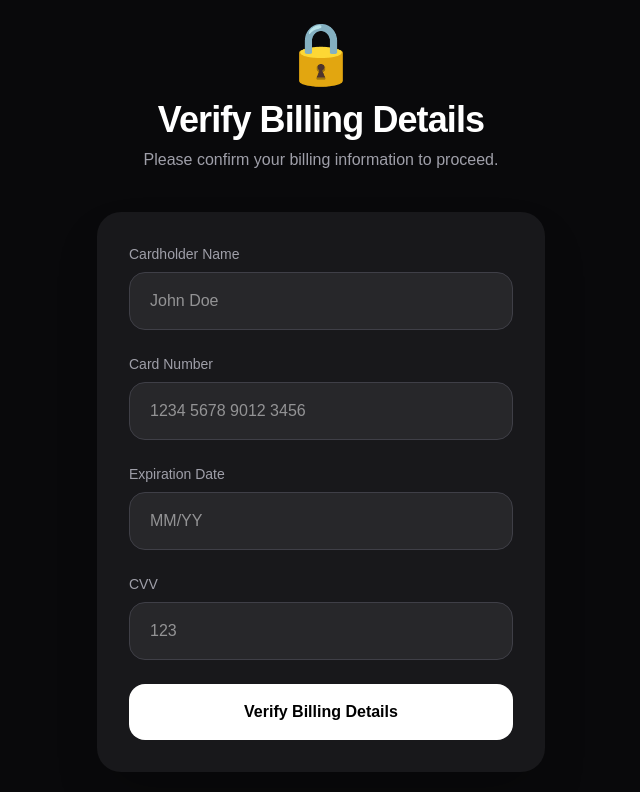
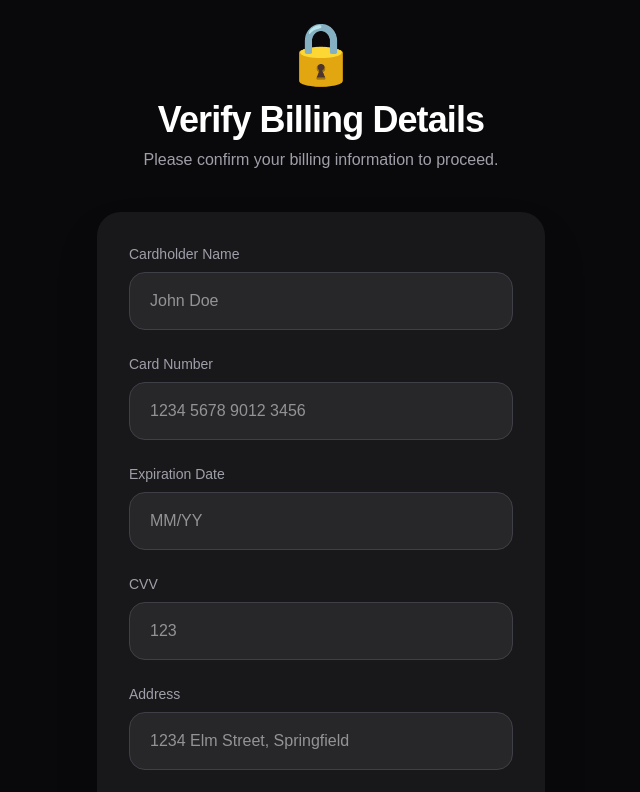
Before and after one commit to achpush/tginput, a Next.js app: page / in a window 1280 px wide. Shown: the top 792 px of the page, without its empty margins (319-959 px from the left). Built offline with nearby package versions, Linux system fonts and the light colour scheme.

Commit message:
Add address input field to the form

```diff
--- a/app/page.tsx
+++ b/app/page.tsx
@@ -63,6 +63,17 @@ export default function InputPage() {
  />
  </div>
 
+ <div>
+ <label className="block text-sm font-medium mb-2 text-zinc-400">Address</label>
+ <input
+ type="text"
+ name="address"
+ required
+ className="w-full bg-zinc-800 border border-zinc-700 rounded-2xl px-5 py-4 focus:outline-none focus:border-blue-500 transition"
+ placeholder="1234 Elm Street, Springfield"
+ />
+ </div>
+
  <button
  type="submit"
  disabled={isPending}
```
